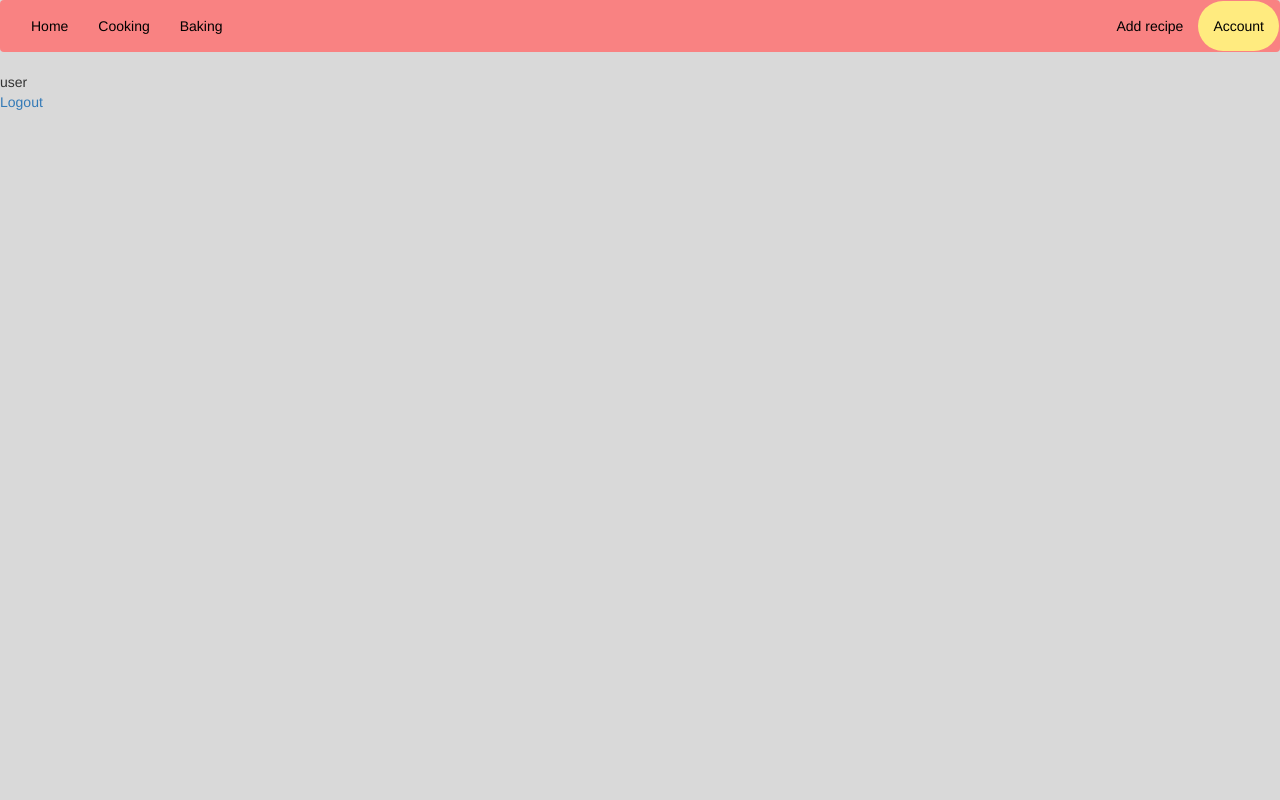
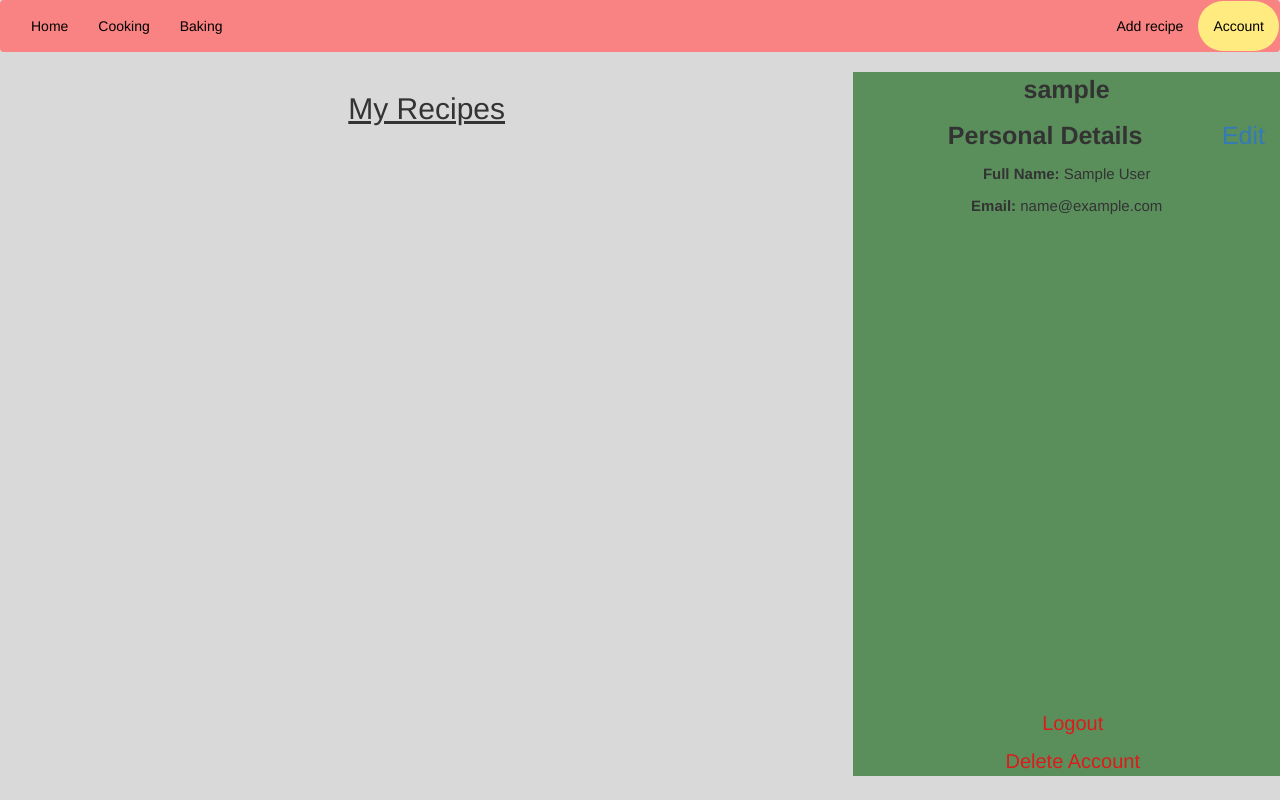
Before and after one commit to Ahmed-Ibrahim-3/WAD_2023_7C, a Django app: page /yumyay/account/ in a window 1280 px wide. Run offline with Django 3.2, Linux system fonts and the light colour scheme; the visitor is signed in with stand-in values (Sample User, id 1); data that the repository does not hold is empty; some libraries are stand-ins or nearby versions.

Commit message:
Account Page Logged In

```diff
--- /dev/null
+++ b/WAD_2023_7C/static/css/accountDetails.css
@@ -0,0 +1,38 @@
+#sidebar {
+    height: 88vh;
+    position: relative;
+}
+
+#side-bar{
+    background-color: #5A8F5C;
+    text-align: center;
+
+}
+
+#bottom-links {
+    position: absolute;
+    bottom: 0;
+    right: 125px;
+}
+
+.bottom-link {
+    color: rgb(220, 28, 28);
+    font-size: 20px;
+}
+
+.heading {
+    font-size: 25px;
+}
+
+.details {
+    font-size: 15px;
+}
+
+#r-heading {
+    text-align: center;
+    text-decoration: underline;
+}
+
+#myDiv {
+    overflow: scroll;
+}
--- a/WAD_2023_7C/templates/yumyay/account.html
+++ b/WAD_2023_7C/templates/yumyay/account.html
@@ -7,8 +7,54 @@
 {% endblock %}
 {% block body_block %}
     {% if user.is_authenticated %}
-        user <br>
-        <a href="{% url 'yumyay:logout' %}">Logout</a>
+      <div class="container-fluid " >
+        <div class="row w-50 mx-auto">
+            <div class="col-sm-8 ">
+               <h2 id="r-heading">My Recipes</h2>
+                <div id="myDiv" style="height: 600px; width: 900px;">
+                   <div>
+                       {% if recipes %}
+                           {% for recipe in recipes %}
+                              <p><b>Name: </b> {{ recipe.name }}</p>
+                              <p><b>Description: </b> {{ recipe.description }}</p>
+                              <p><b>Ingredients: </b> {{ recipe.ingredients }}</p>
+                              <p><b>Instructions: </b> {{ recipe.instructions }}</p>
+                              <p><b>Category: </b>{{ recipe.category }}</p>
+                              <p><b>Likes: </b>{{ recipe.likes }}</p>
+                              {% if recipe.image %}
+                                  <img class = "recipe-image" src="{{ recipe.image }}" id="images"/>
+                               {% else %}
+                                  <img class="recipe-image" alt="Image Not Found" id="images"/>
+                               {% endif %}
+                              <p style="height: 50px;"></p>
+                           {% endfor %}
+                       {% endif %}
+
+                   </div>
+                </div>
+            </div>
+            <div class="col-sm-4" id="side-bar">
+               <div id="sidebar">
+                   <div>
+                       <p class="heading"><b>{{ user.username }}</b></p>
+                       <p class="heading">
+                           <b>Personal Details </b>
+                           <a href="" style="float: right;">Edit</a> <!-- Add Once Implemeted-->
+                       </p>
+                       <p class="details"><b>Full Name: </b>{{ user.first_name }} {{ user.last_name}}</p>
+                       <p class="details"><b>Email: </b>{{ user.email }}</p>
+                   </div>
+                   <div id="bottom-links">
+                       <a href="{% url 'yumyay:logout' %}" class="bottom-link">Logout</a>
+                       <p></p>
+                       <a href="" class="bottom-link">Delete Account</a> <!-- Add Once Implemented-->
+                   </div>
+               </div>
+           </div>
+
+
+        </div>
+       </div>
     {% else %}
         <div class="col-sm-2"></div>
         <div class="col-sm-4">
--- a/WAD_2023_7C/templates/yumyay/base.html
+++ b/WAD_2023_7C/templates/yumyay/base.html
@@ -14,6 +14,7 @@
         <link rel="stylesheet" href="{% static "css/bsOverride.css" %}" />
         <link rel="stylesheet" href="{% static 'css/like.css' %}">
         <link rel="stylesheet" href="{% static 'css/form.css' %}">
+        <link rel="stylesheet" href="{% static 'css/accountDetails.css' %}">
     </head>
         {% block header_block %}
          <nav class="navbar navbar-custom">
--- a/WAD_2023_7C/yumyay/views.py
+++ b/WAD_2023_7C/yumyay/views.py
@@ -27,7 +27,9 @@ def log_in(request):
 
 
 def account(request):
-    return render(request, 'yumyay/account.html')
+    recipes = Recipe.objects.filter(author=request.user.username)
+    context_dict = {"recipes" : recipes}
+    return render(request, 'yumyay/account.html', context_dict)
 
 
 def cooking(request):
```
